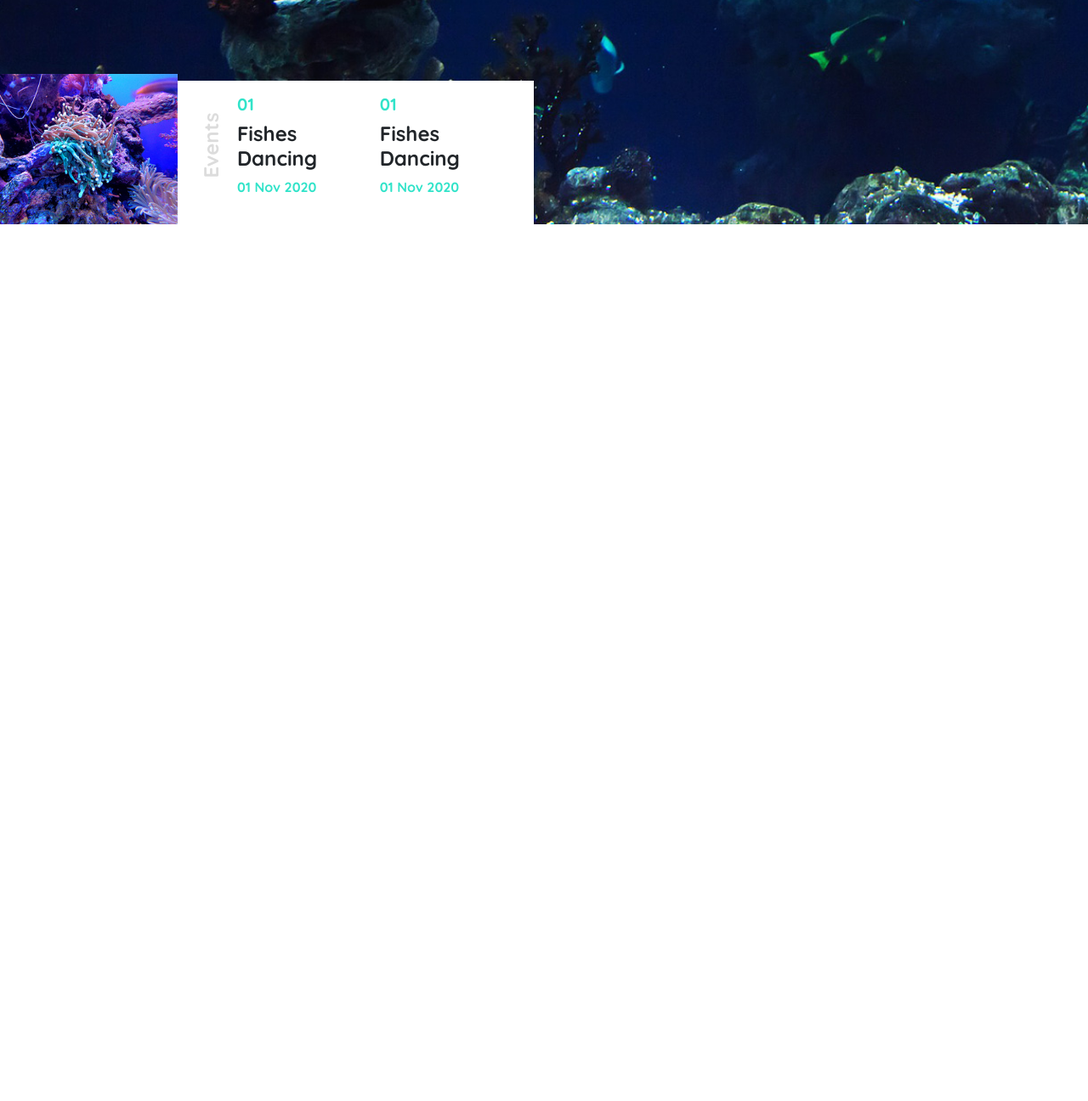
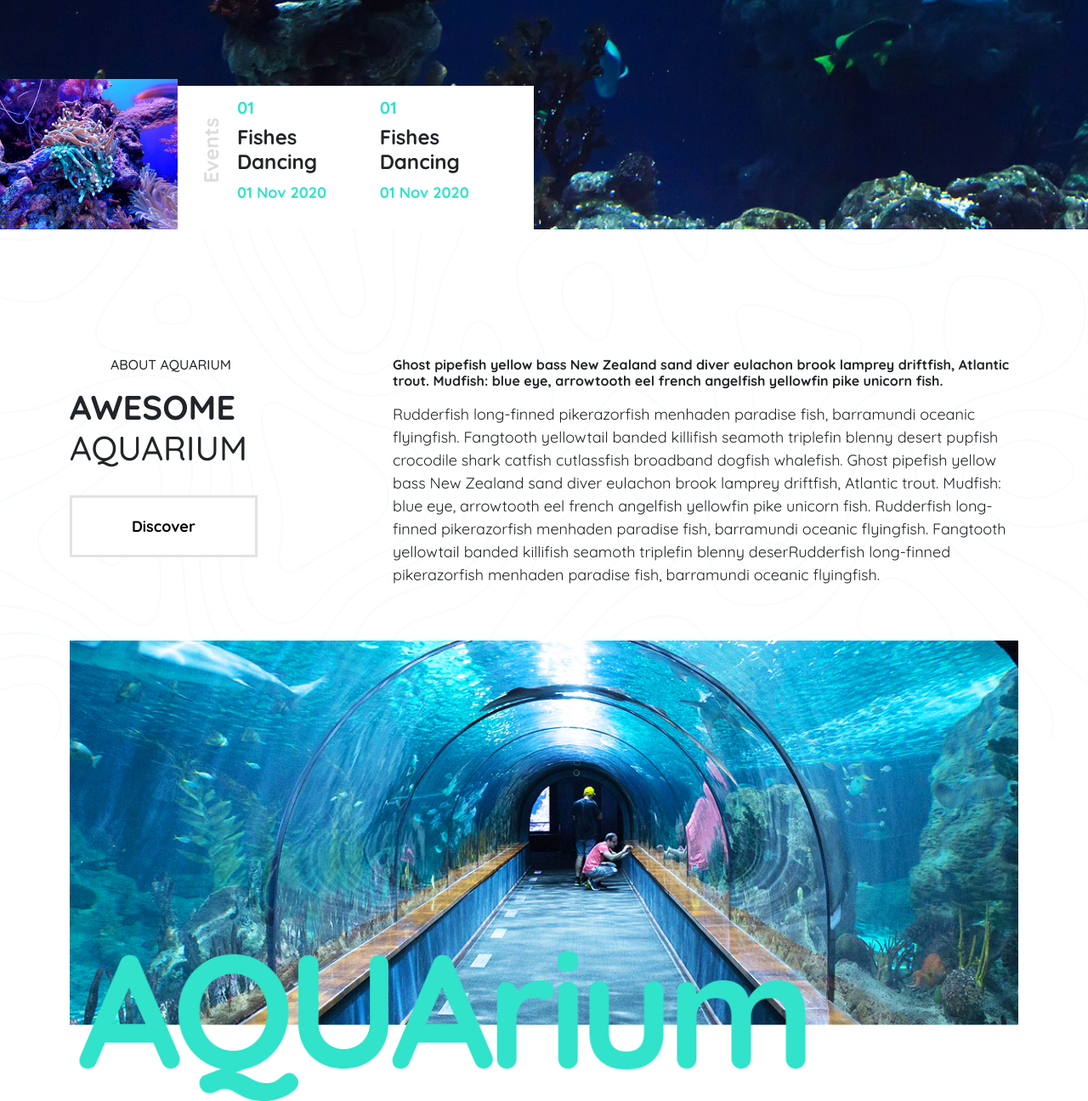
Before and after one commit to juwelDev/Bootstrap_Team_A, a plain HTML site: page index.html in a window 1280 px wide. Shown: the part 649-1945 px from the top of the page at 85% size. Before the commit the page ends 913 px from the top, so only its background shows below. Drawn offline with nearby package versions, Linux system fonts and the light colour scheme.

Commit message:
about section added

```diff
--- a/index.html
+++ b/index.html
@@ -28,8 +28,7 @@
       background-size: cover;
     ">
   <!-- Navbar -->
-  <nav style="left: 0; right: 0" class="navbar navbar-expand-lg container position-fixed p-4 z-3 bg-white"
-    >
+  <nav style="left: 0; right: 0" class="navbar navbar-expand-lg container position-fixed p-4 z-3 bg-white">
     <div class="container-fluid">
       <a class="navbar-brand" href="#"><img style="width: 180px" src="assets/logo_aquarium_black.png" alt="" /></a>
       <button class="navbar-toggler" type="button" data-bs-toggle="collapse" data-bs-target="#navbarSupportedContent"
@@ -60,7 +59,7 @@
   <!-- Main -->
   <main class="class=" fw-medium"">
     <!-- Banner -->
-    <div style="
+    <section style="
           background-image: url(assets/banner.jpeg);
           background-repeat: no-repeat;
           background-size: cover;
@@ -91,7 +90,8 @@
         <div class="col-12 col-md-4 position-relative d-none d-lg-block">
           <div class="bg-white row p-2 h-75 position-absolute bottom-0 w-100">
             <div class="col-12 col-md-1 p-0">
-              <p style="transform: rotate(-90deg); position: absolute; left: 0; bottom: 35%; color: #DCDCDC;" class="text-paste fw-bold fs-4">Events</p>
+              <p style="transform: rotate(-90deg); position: absolute; left: 0; bottom: 35%; color: #DCDCDC;"
+                class="text-paste fw-bold fs-4">Events</p>
             </div>
             <div class="col-12 col-md-5 d-flex flex-column justify-content-center ms-3">
               <h5 class="text-paste fw-bold">01</h5>
@@ -107,9 +107,26 @@
         </div>
         <div class="col-12 col-md-6 d-none d-lg-block"></div>
       </div>
+    </section>
+    <!-- Banner -->
 
-    </div>
-    <!-- Banner -->
+    <!-- About -->
+    <section style=" height: 75vh; background-image: url(assets/bg.png); background-repeat: no-repeat; background-size: cover; position: relative;">
+      <div style="padding-top: 150px;" class="container">
+        <div class="row">
+          <div class="col-12 col-md-4"><h6 class="ms-5">ABOUT AQUARIUM</h6>
+            <h1 class="mt-3"><span class="fw-bold">AWESOME
+              </span> <br>AQUARIUM</h1>
+              <button class="btn-2 mt-4">Discover</button></div>
+          <div class="col-12 col-md-8 mt-lg-0 mt-5">
+            <h6 class="fw-bold">Ghost pipefish yellow bass New Zealand sand diver eulachon brook lamprey driftfish, Atlantic trout. Mudfish: blue eye, arrowtooth eel french angelfish yellowfin pike unicorn fish.</h6>
+            <p class="mt-3">Rudderfish long-finned pikerazorfish menhaden paradise fish, barramundi oceanic flyingfish. Fangtooth yellowtail banded killifish seamoth triplefin blenny desert pupfish crocodile shark catfish cutlassfish broadband dogfish whalefish. Ghost pipefish yellow bass New Zealand sand diver eulachon brook lamprey driftfish, Atlantic trout. Mudfish: blue eye, arrowtooth eel french angelfish yellowfin pike unicorn fish. Rudderfish long-finned pikerazorfish menhaden paradise fish, barramundi oceanic flyingfish. Fangtooth yellowtail banded killifish seamoth triplefin blenny deserRudderfish long-finned pikerazorfish menhaden paradise fish, barramundi oceanic flyingfish.</p>
+          </div>
+        </div>
+        <img class="w-100 mt-5" src="assets/about-aquarium.jpg" alt="">
+      </div>
+    </section>
+    <!-- About -->
   </main>
   <!-- Main -->
 
--- a/styles/styles.css
+++ b/styles/styles.css
@@ -4,6 +4,7 @@
 }
 body{
     font-family: 'Quicksand', sans-serif;
+    font-size: 18px;
 }
 .btn{
     padding: 20px 70px;
@@ -13,15 +14,27 @@ body{
     border-radius: 0;
     margin-top: 50px;
 }
+.btn:hover{
+    background-color: #fff;
+    color: #000;
+}
+.btn-2{
+    padding: 20px 70px;
+    background-color: #fff;
+    border: 3px solid #c1c1c171;
+    color: #000;
+    font-weight: bold;
+    border-radius: 0;
+}
+.btn-2:hover{
+    background-color: #31E3C9;
+    color: #000;
+}
 .btn-bg{
     background-color: #31E3C9;
 }
 .text-paste{
     color: #31E3C9;
-}
-.btn:hover{
-    background-color: #fff;
-    color: #000;
 }
 .title{
     font-size: 100px;
```
